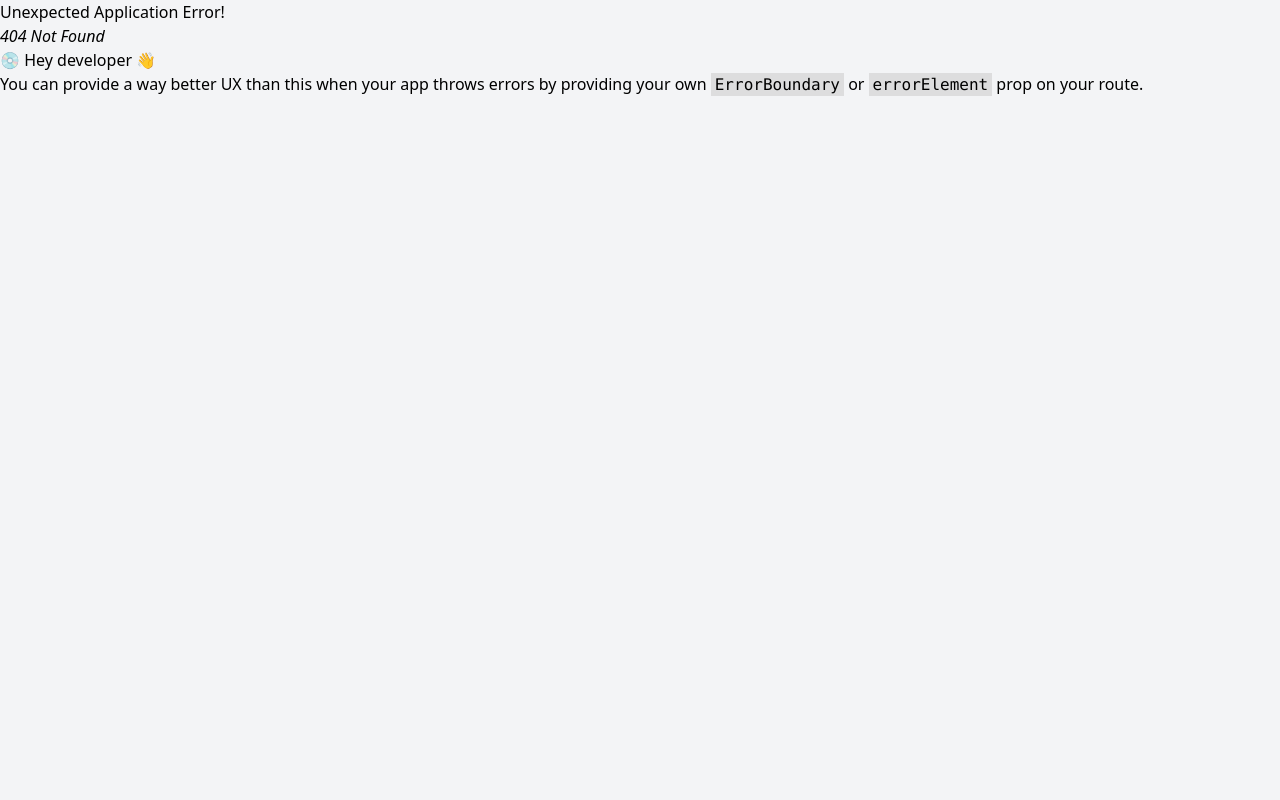
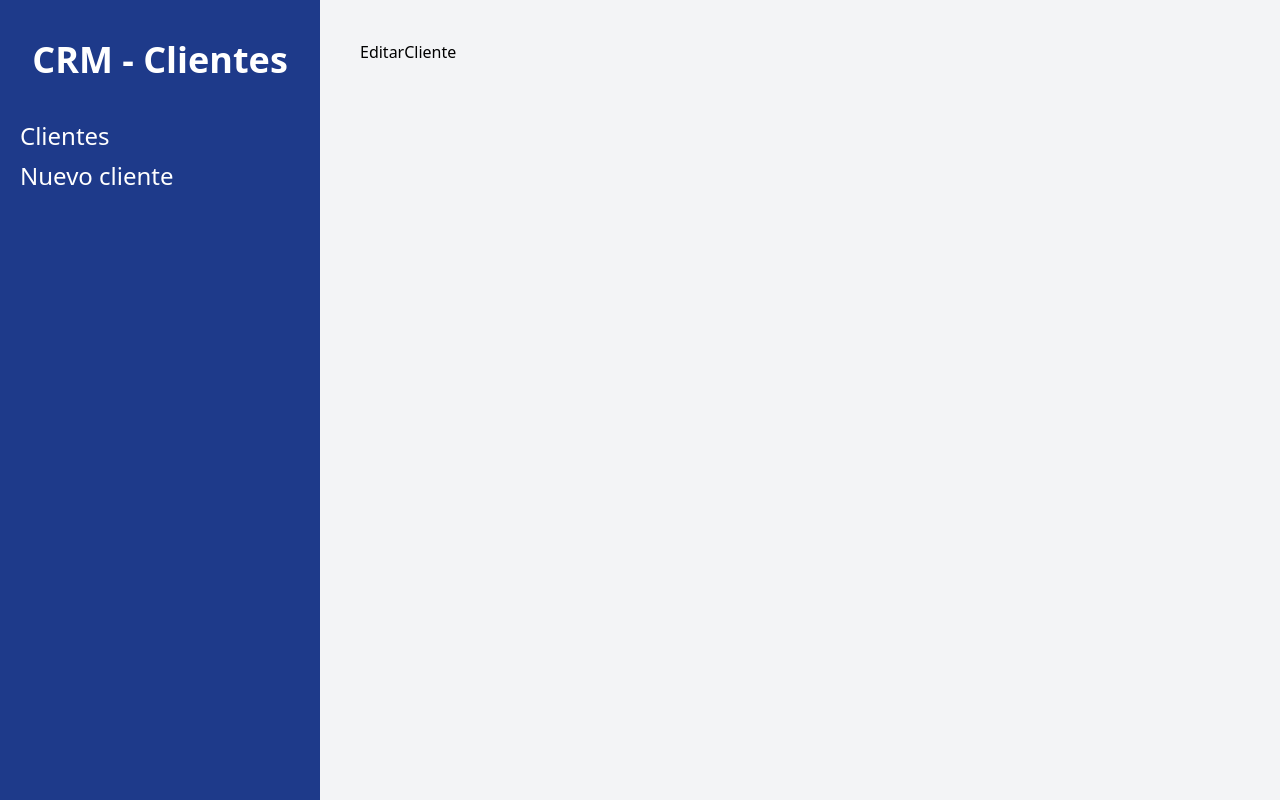
Before and after one commit to sevalenciagr/gestion-de-clientes-crm-react, a React (Vite) app: page /clientes/1/editar in a window 1280 px wide. Before the commit this address had no page. Built offline with nearby package versions, Linux system fonts and the light colour scheme; data requests are answered from the project's data file.

Commit message:
Ruta para editar cliente

```diff
--- a/src/components/Cliente.jsx
+++ b/src/components/Cliente.jsx
@@ -1,8 +1,11 @@
-import React from 'react'
+import { useNavigate } from "react-router-dom"
+
+
 
 function Cliente({cliente}) {
 
-    const { nombre, empresa, email, telefono, id} = cliente
+  const navigate = useNavigate()
+  const { nombre, empresa, email, telefono, id} = cliente
 
   return (
     <tr className='border-b'>
@@ -20,6 +23,7 @@ function Cliente({cliente}) {
           <button
             type='button'
             className='text-blue-600 hover:text-blue-700 font-bold text-xs'
+            onClick={() => navigate(`/clientes/${id}/editar`)}
           >
             Editar
           </button>
--- a/src/components/ErrorPage.jsx
+++ b/src/components/ErrorPage.jsx
@@ -2,13 +2,11 @@ import { useRouteError } from "react-router-dom";
 
 export default function ErrorPage() {
     const error = useRouteError()
-    console.log(error)
-
     return (
         <div className="space-y-8">
             <h1 className="text-center text-6xl font-extrabold mt-20 text-blue-900">CRM -Clientes</h1>
             <p className="text-center">Hubo un error</p>
-            <p className="text-center">{error.message}</p>
+            <p className="text-center">{error.statusText || error.message}</p>
         </div>
     )
 }
--- a/src/data/clientes.js
+++ b/src/data/clientes.js
@@ -3,7 +3,16 @@ export async function obtenerClientes() {
 
   const respuesta = await fetch(import.meta.env.VITE_API_URL)
   const resultado = await respuesta.json()
-  return(resultado);
+  return resultado;
+
+}
+
+
+export async function obtenerCliente(id) {
+
+  const respuesta = await fetch(`${import.meta.env.VITE_API_URL}/${id}`)
+  const resultado = await respuesta.json()
+  return resultado;
 
 }
 
--- a/src/main.jsx
+++ b/src/main.jsx
@@ -6,6 +6,7 @@ import Layout from './components/Layout'
 import NuevoCliente, { action as nuevoClienteAction } from './pages/NuevoCliente'
 import Index, { loader as clientesLoader } from './pages/Index'
 import ErrorPage from './components/ErrorPage'
+import EditarCliente, { loader as editarClienteLoader } from './pages/EditarCliente'
 
 
 
@@ -25,6 +26,12 @@ const router = createBrowserRouter([
         path: '/clientes/nuevo',
         element: <NuevoCliente />,
         action: nuevoClienteAction,
+      },
+      {
+        path: '/clientes/:clienteId/editar',
+        element: <EditarCliente />,
+        loader: editarClienteLoader,
+        errorElement: <ErrorPage />
       }
     ],
   },
--- /dev/null
+++ b/src/pages/EditarCliente.jsx
@@ -0,0 +1,22 @@
+import { obtenerCliente } from "../data/clientes";
+
+export async function loader({params}) {
+    const cliente = await obtenerCliente(params.clienteId)
+    if(Object.values(cliente).length === 0) {
+        throw new Response('', {
+            status: 404,
+            statusText: 'El cliente no fue encontrado'
+        } )
+    }
+    return cliente
+}
+
+function EditarCliente() {
+
+
+  return (
+    <div>EditarCliente</div>
+  )
+}
+
+export default EditarCliente
```
